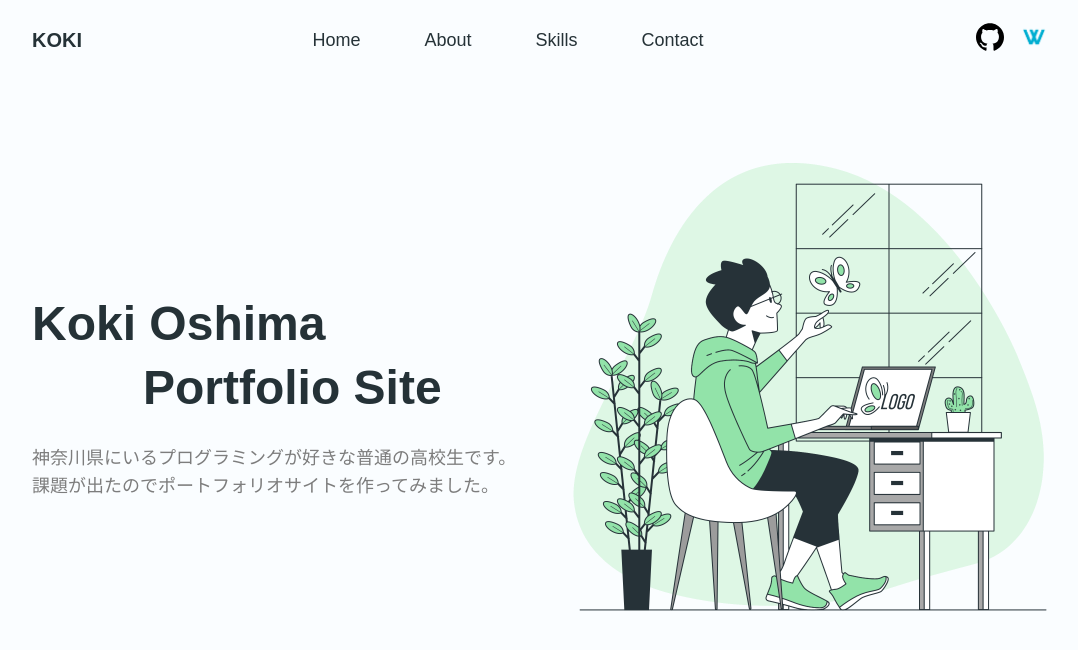
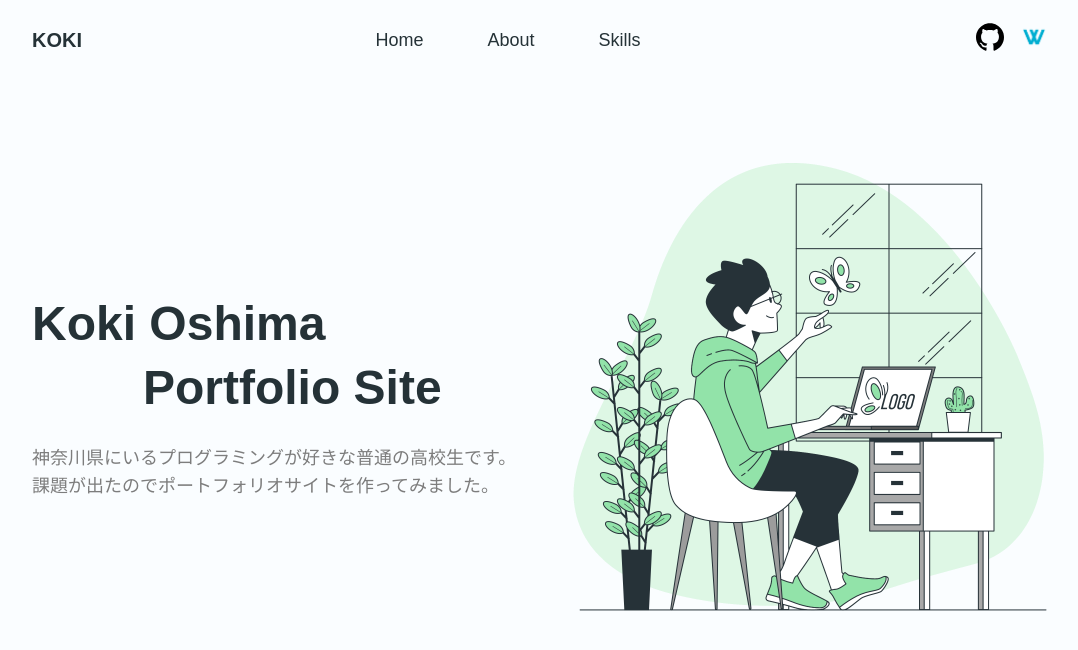
Before and after one commit to koko2824/portfolio, a Next.js app: page / in a window 1280 px wide. Shown: the top 650 px of the page, without its empty margins (96-1174 px from the left). Built offline with nearby package versions, Linux system fonts and the light colour scheme; a web font is replaced by a local one.

Commit message:
Fix link

```diff
--- a/components/layout/Layout.tsx
+++ b/components/layout/Layout.tsx
@@ -14,7 +14,6 @@ export const Layout: React.VFC<Props> = (props) => {
     { name: 'Home', href: '/' },
     { name: 'About', href: '/about' },
     { name: 'Skills', href: '/skills' },
-    { name: 'Contact', href: '/' },
   ]
   const fadeIn = keyframes`from { opacity: 0 }; to { opacity: 1 };`
 
```
